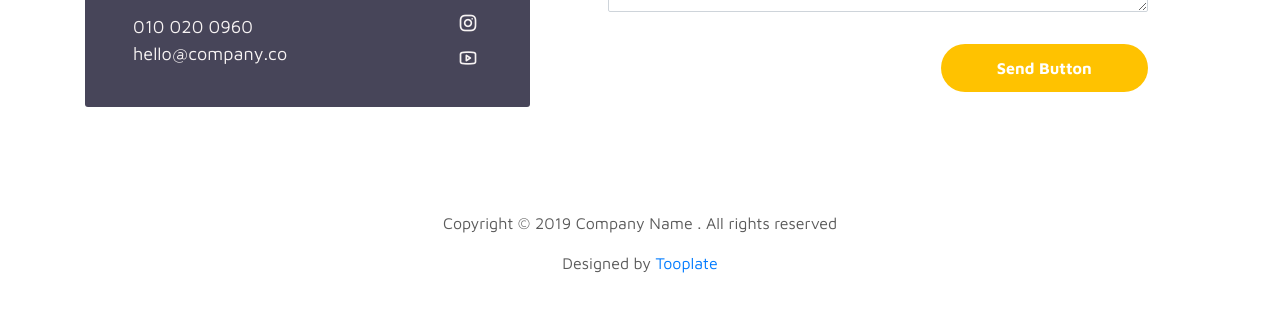
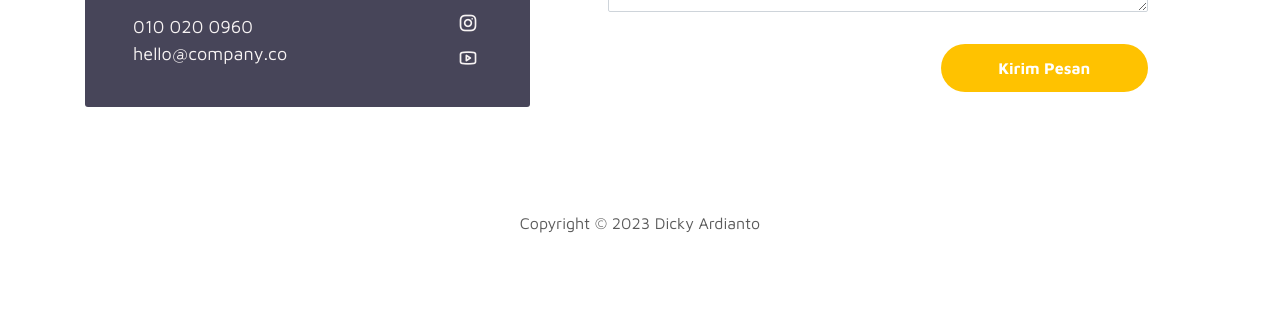
Before and after one commit to Dickyardianto/dickyardianto.github.io, a plain HTML site: page index.html in a window 1280 px wide. Shown: the part 2903-3214 px from the top of the page. Drawn offline with Linux system fonts and the light colour scheme.

Commit message:
rapihkan footer

```diff
--- a/index.html
+++ b/index.html
@@ -258,7 +258,7 @@
                   </div>
 
                   <div class="ml-lg-auto col-lg-5 col-12">
-                    <input type="submit" class="form-control submit-btn" value="Send Button">
+                    <input type="submit" class="form-control submit-btn" value="Kirim Pesan">
                   </div>
                 </div>
               </form>
@@ -275,8 +275,7 @@
                <div class="row">
 
                     <div class="col-lg-12 col-12">
-                        <p class="copyright-text text-center">Copyright &copy; 2019 Company Name . All rights reserved</p>
-                        <p class="copyright-text text-center">Designed by <a rel="nofollow" href="https://www.facebook.com/tooplate">Tooplate</a></p>
+                        <p class="copyright-text text-center">Copyright &copy; 2023 Dicky Ardianto</p>
                     </div>
 
                </div>
```
